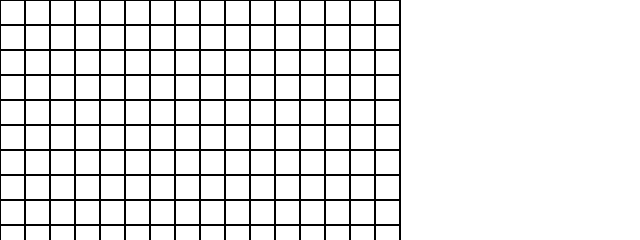
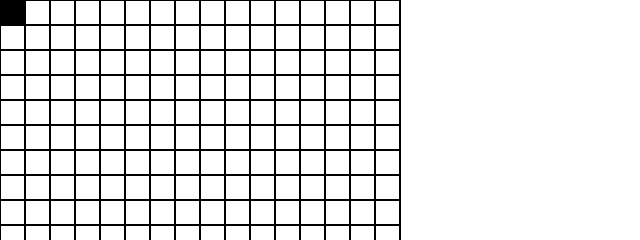
Before and after one commit to EhssanBx0/odin-etchASketch, a plain HTML site: page index.html in a window 1280 px wide. Shown: the top 240 px of the page, 0-640 px from the left. Drawn offline with Linux system fonts and the light colour scheme.

Commit message:
create func. and eventlistener for colour hover effect

```diff
--- a/script.js
+++ b/script.js
@@ -1,9 +1,15 @@
 let sketchContainer = document.createElement("div");
 sketchContainer.classList.add("container");
+
+function hoverColour(event){
+    console.dir(event.target);
+    event.target.classList.add("activeHover");
+}
 
 for (let i=0; i < 16*16; i++){
     let square = document.createElement("div");
     square.classList.add("square");
+    square.addEventListener("mouseover", hoverColour)
     sketchContainer.append(square);
 }
 
--- a/style.css
+++ b/style.css
@@ -16,3 +16,7 @@
     height: 25px;
     width: 25px;
 }
+
+.activeHover{
+    background-color: black;
+}
```
